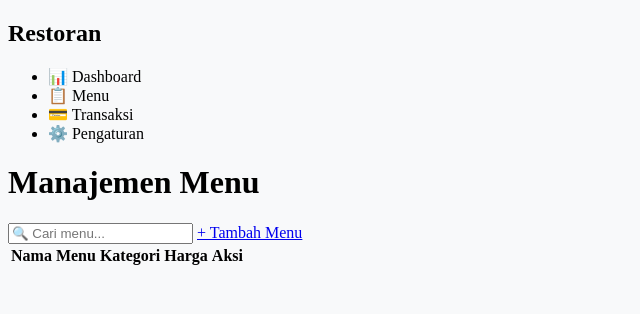
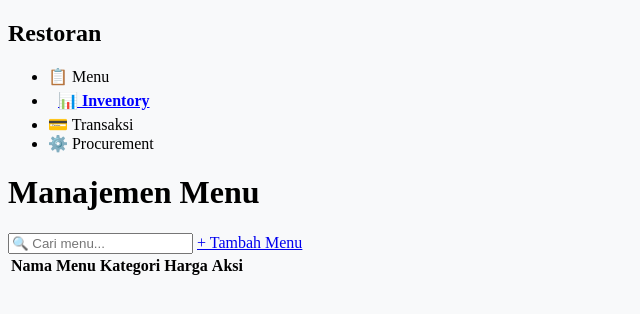
Before and after one commit to charlesbarnabas/integration_manageResto, a Flask app: template menu_service/app/templates/menu_list.html in a window 1280 px wide. Shown: the top 314 px of the page, without its empty margins (0-640 px from the left). Run offline with Flask 3, Linux system fonts and the light colour scheme; the template is opened without the code that fills it, so the values that code supplies are empty; parts of the project's set-up code (start-up, migrations or seed data) failed here and were passed over.

Commit message:
update: user,menu,inven terhubung

```diff
--- a/menu_service/app/templates/menu_list.html
+++ b/menu_service/app/templates/menu_list.html
@@ -38,6 +38,16 @@
         .link.delete {
           color: red;
         }
+        aside.sidebar ul li a {
+          color: inherit;
+          text-decoration: none;
+          display: block;
+          padding: 5px 10px;
+        }
+        aside.sidebar ul li a:hover {
+          background-color: #ddd;
+          color: blue;
+        }
       </style>
 </head>
 <body>
@@ -45,10 +55,10 @@
     <aside class="sidebar">
       <h2>Restoran</h2>
       <ul>
-        <li>📊 Dashboard</li>
         <li class="active">📋 Menu</li>
+        <li><a href="http://localhost:5002/" style="color: blue; text-decoration: underline; font-weight: bold;">📊 Inventory</a></li>
         <li>💳 Transaksi</li>
-        <li>⚙️ Pengaturan</li>
+        <li>⚙️ Procurement</li>
       </ul>
     </aside>
 
```
Also changed, not shown: inventory_service/app/routes.py (+15 -1 lines), menu_service/app/routes.py (+12 -1 lines), inventory_service/app/db.sqlite3. Lines whose indentation alone changed are shown as unchanged.
